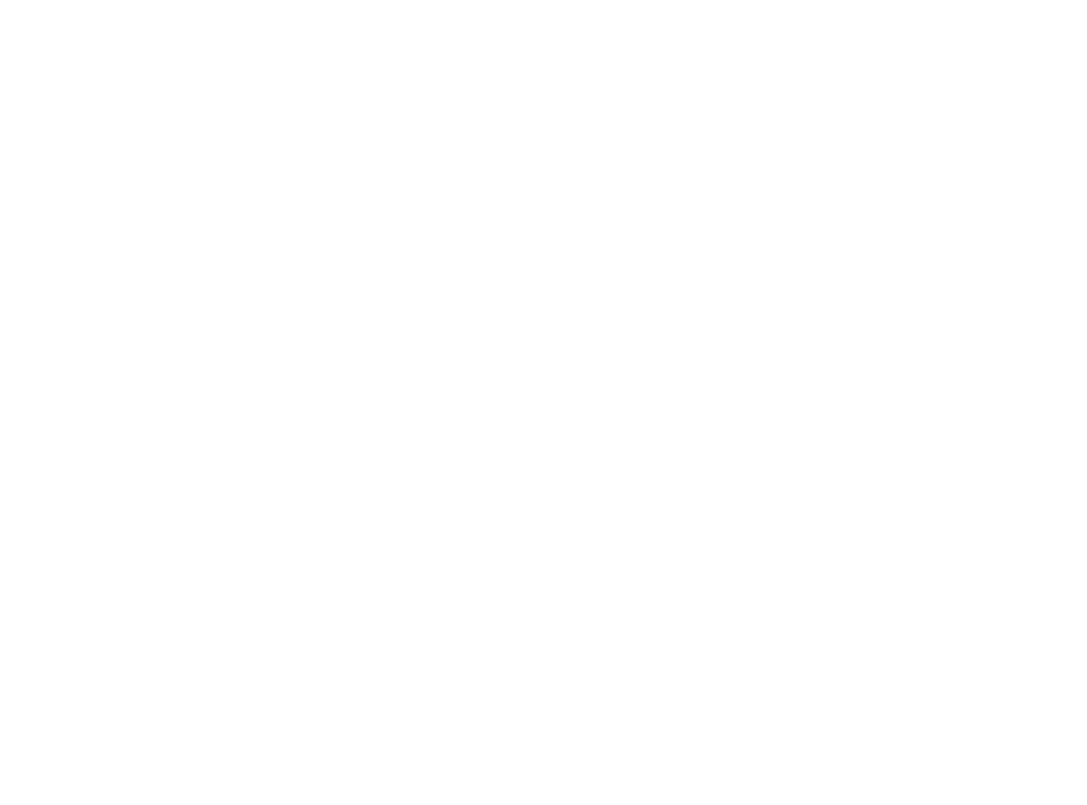
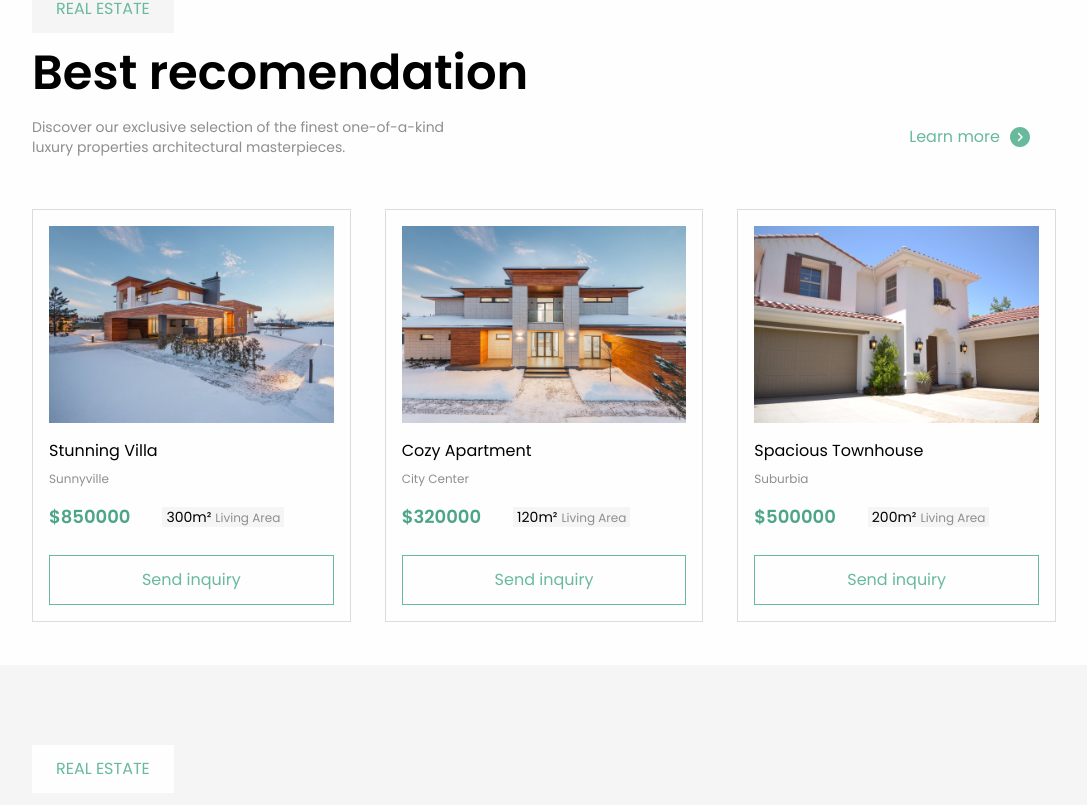
Before and after one commit to fedilayoub/mulih, a React (Vite) app: page / in a window 1280 px wide. Shown: the part 935-1740 px from the top of the page, without its empty margins (96-1183 px from the left). Before the commit the page ends 1063 px from the top, so only its background shows below. Built offline with nearby package versions, Linux system fonts and the light colour scheme.

Commit message:
added recommandtion and advantages to the LP

```diff
--- a/src/App.jsx
+++ b/src/App.jsx
@@ -1,6 +1,14 @@
 import Hero from "./components/hero";
+import Recommandation from "./components/recommandation";
+import Advantages from "./components/advantages";
 function App() {
-  return <Hero />;
+  return (
+    <>
+      <Hero />
+      <Recommandation />
+      <Advantages />
+    </>
+  );
 }
 
 export default App;
```
